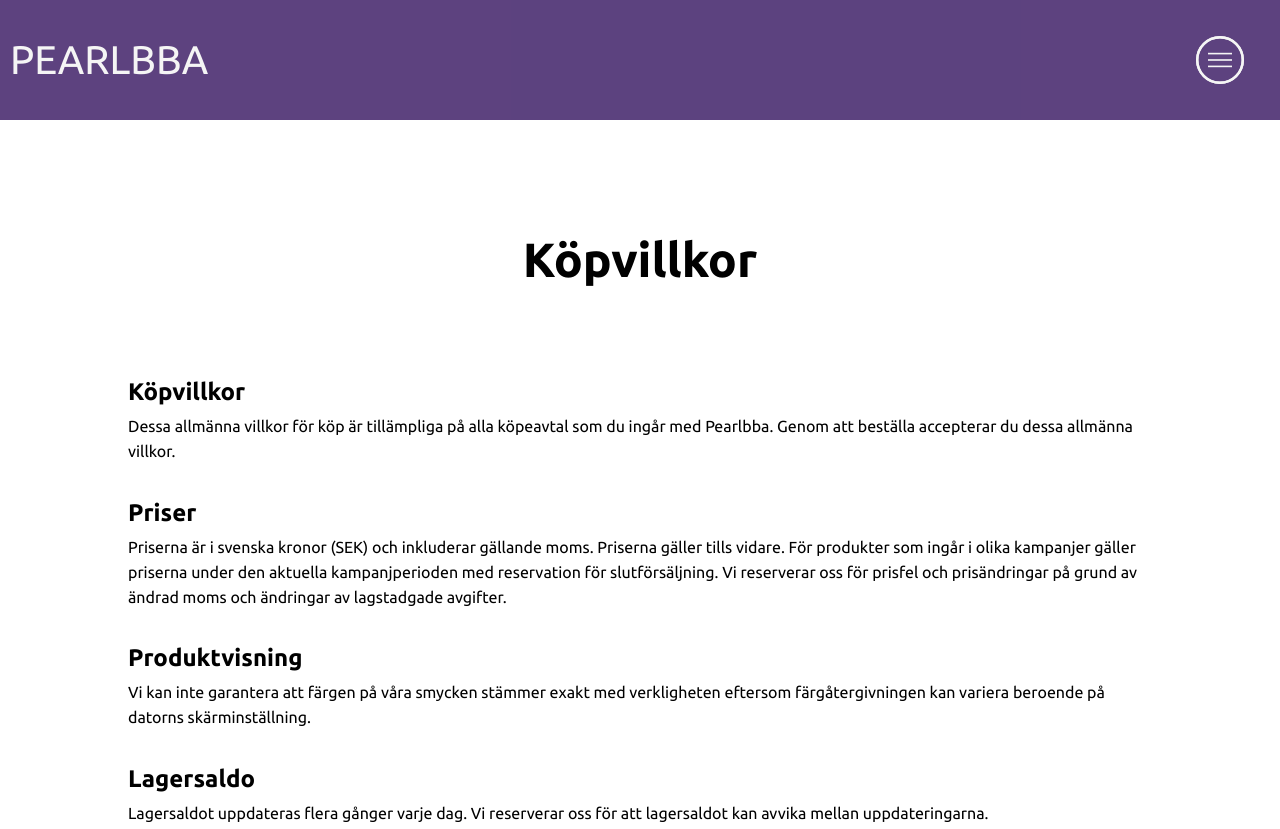
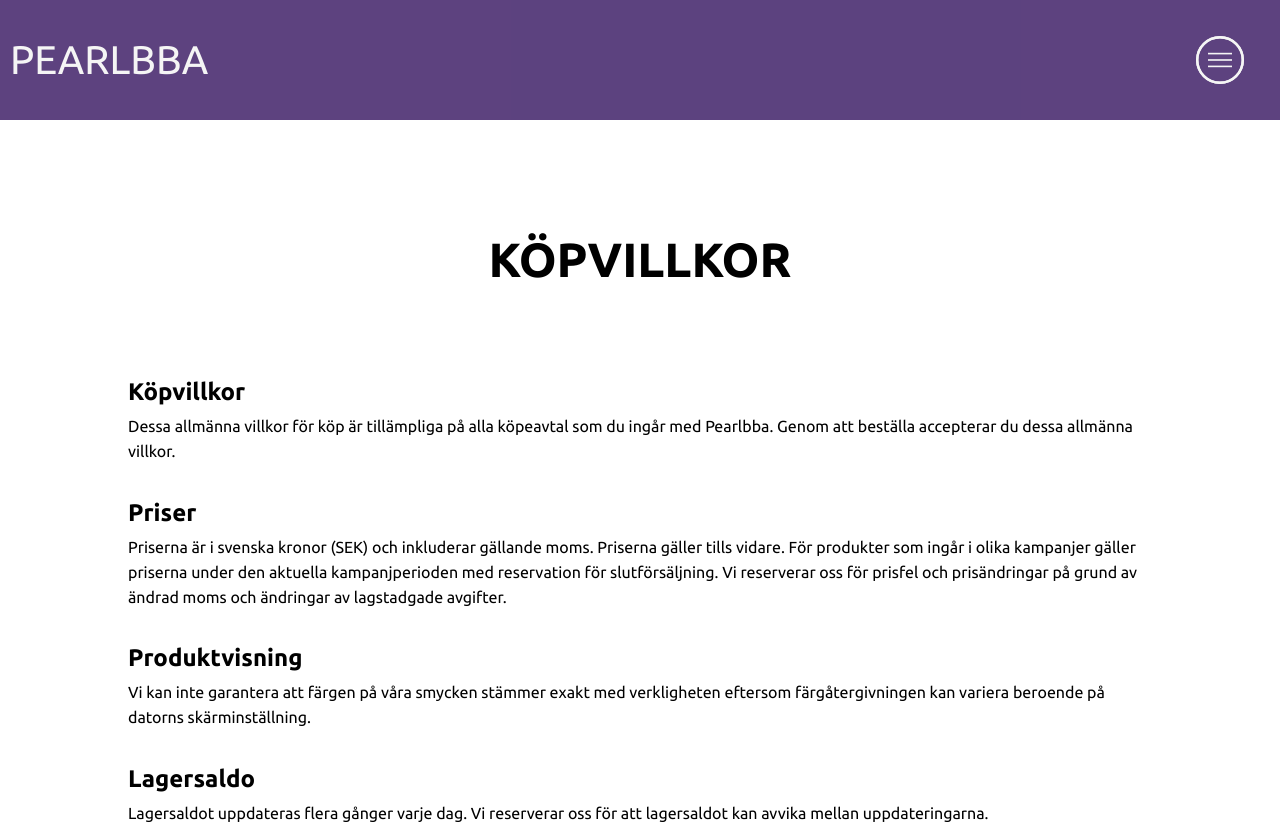
Before and after one commit to aagroth/gruppinlamning, a website: page kopvillkor.html in a window 1280 px wide. Shown: the top 829 px of the page. Drawn offline with Linux system fonts and the light colour scheme.

Commit message:
fixat title för Köpvillkor

```diff
--- a/kopvillkor.html
+++ b/kopvillkor.html
@@ -45,7 +45,7 @@
 
 <body>
     <div class="purchase">
-        <h1 class="title-fos">Köpvillkor</h1>
+        <h1 class="title-fos">KÖPVILLKOR</h1>
         <br>
     </div>
     <section class="conditions">
```
